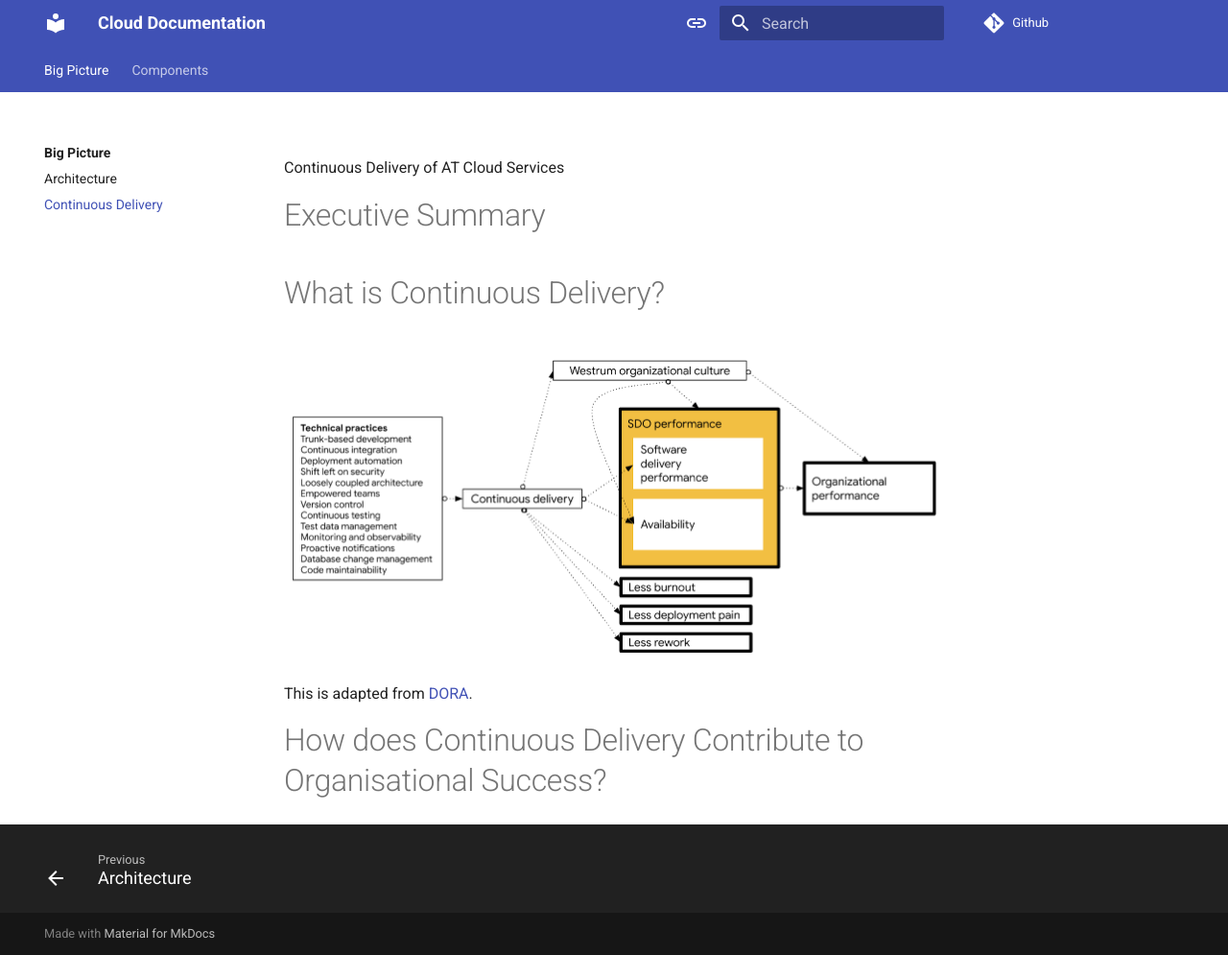
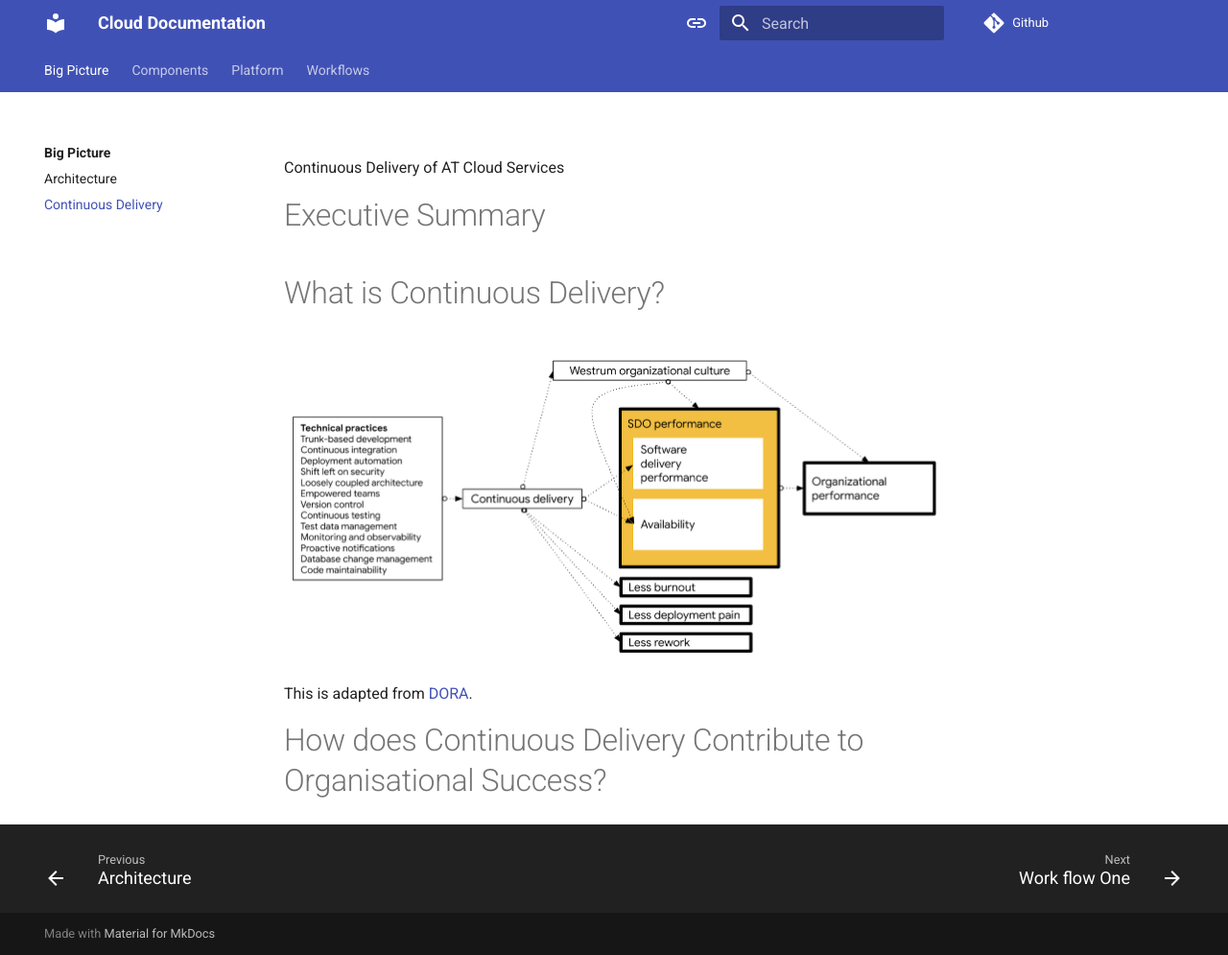
Before and after one commit to martinnzz/oc-docs, an MkDocs documentation site: the page built from docs/continuous-delivery.md, in a window 1280 px wide and 995 px high. Shown: the whole window at 96% size. Built offline with MkDocs 1.6.1 and Material for MkDocs 9.7.7, drawn with Linux system fonts in a browser that asks for light colours.

Commit message:
gfegeagea

```diff
--- /dev/null
+++ b/docs/workflows/SUMMARY.md
@@ -0,0 +1,2 @@
+- [Work flow One](workflow1.md)
+- [Work flow Two](workflow2.md)
--- /dev/null
+++ b/docs/workflows/workflow2.md
@@ -0,0 +1 @@
+# Work flow 2
--- a/mkdocs.yml
+++ b/mkdocs.yml
@@ -50,6 +50,10 @@ nav:
   - Components:
       - Images: images/
       - Schemas: schema/
+  - Platform:
+      - Infrastructure: infrastructure/
+      - Applications: applications/
+  - Workflows: workflows/
 
 markdown_extensions:
   - attr_list
```
Also changed, not shown: docs/architecture.md (+1 -1 lines), docs/workflows/workflow1.md (added, +1 -0 lines).
